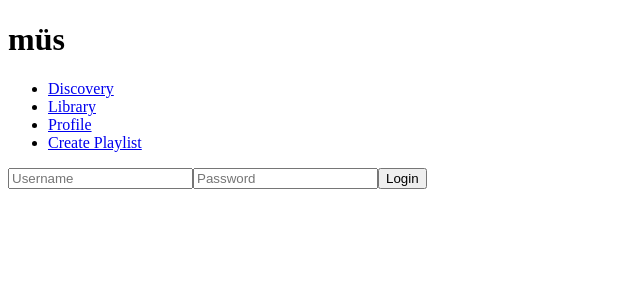
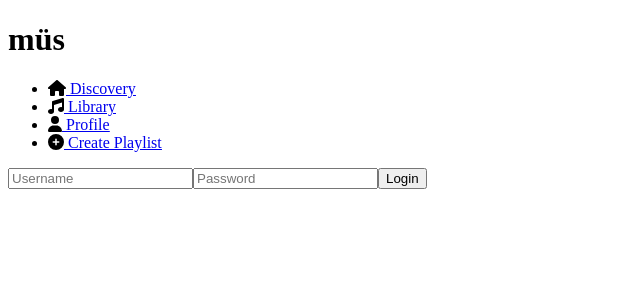
Before and after one commit to hershjain/mus, a React (Create React App) app: page / in a window 1280 px wide. Shown: the top 300 px of the page, without its empty margins (0-640 px from the left). Built offline with nearby package versions, Linux system fonts and the light colour scheme; the HTML template or start-up script is replaced by a standard one.

Commit message:
fixed router bugs

```diff
--- a/package.json
+++ b/package.json
@@ -3,11 +3,15 @@
   "version": "0.1.0",
   "private": true,
   "dependencies": {
+    "@fortawesome/free-brands-svg-icons": "^6.6.0",
+    "@fortawesome/free-solid-svg-icons": "^6.6.0",
+    "@fortawesome/react-fontawesome": "^0.2.2",
     "@testing-library/jest-dom": "^5.17.0",
     "@testing-library/react": "^13.4.0",
     "@testing-library/user-event": "^13.5.0",
     "react": "^18.3.1",
     "react-dom": "^18.3.1",
+    "react-router-dom": "^6.26.2",
     "react-scripts": "5.0.1",
     "web-vitals": "^2.1.4"
   },
--- a/public/index.html
+++ b/public/index.html
@@ -24,7 +24,7 @@
       work correctly both with client-side routing and a non-root public URL.
       Learn how to configure a non-root public URL by running `npm run build`.
     -->
-    <title>React App</title>
+    <title>müs</title>
   </head>
   <body>
     <noscript>You need to enable JavaScript to run this app.</noscript>
--- a/src/components/navbar.js
+++ b/src/components/navbar.js
@@ -1,13 +1,16 @@
+import React from 'react';
 import {Link} from 'react-router-dom';
+import { FontAwesomeIcon } from '@fortawesome/react-fontawesome';
+import { faHome, faMusic, faUser, faPlusCircle } from '@fortawesome/free-solid-svg-icons';
 
 const Navbar = () => {
     return (
         <nav>
             <ul>
-                <li><Link to="/discovery">Discovery</Link></li>
-                <li><Link to="/library">Library</Link></li>
-                <li><Link to="/profile">Profile</Link></li>
-                <li><Link to="/create-playlist">Create Playlist</Link></li>
+                <li><Link to="/discovery"> <FontAwesomeIcon icon={faHome} size="26px" color='black' /> <a href="/discovery">Discovery</a> </Link></li>
+                <li><Link to="/library"> <FontAwesomeIcon icon={faMusic} size="26px" color='black'/> <a href="/library">Library</a> </Link></li>
+                <li><Link to="/profile">  <FontAwesomeIcon icon={faUser} size="26px" color='black'/> <a href="/profile">Profile</a> </Link></li>
+                <li><Link to="/create-playlist"> <FontAwesomeIcon icon={faPlusCircle} size="26px" color='black'/> <a href="/create-playlist">Create Playlist</a> </Link></li>
             </ul>
         </nav>
     );
```
Also changed, not shown: 1 other file (tests, documents, lock files or other folders).
